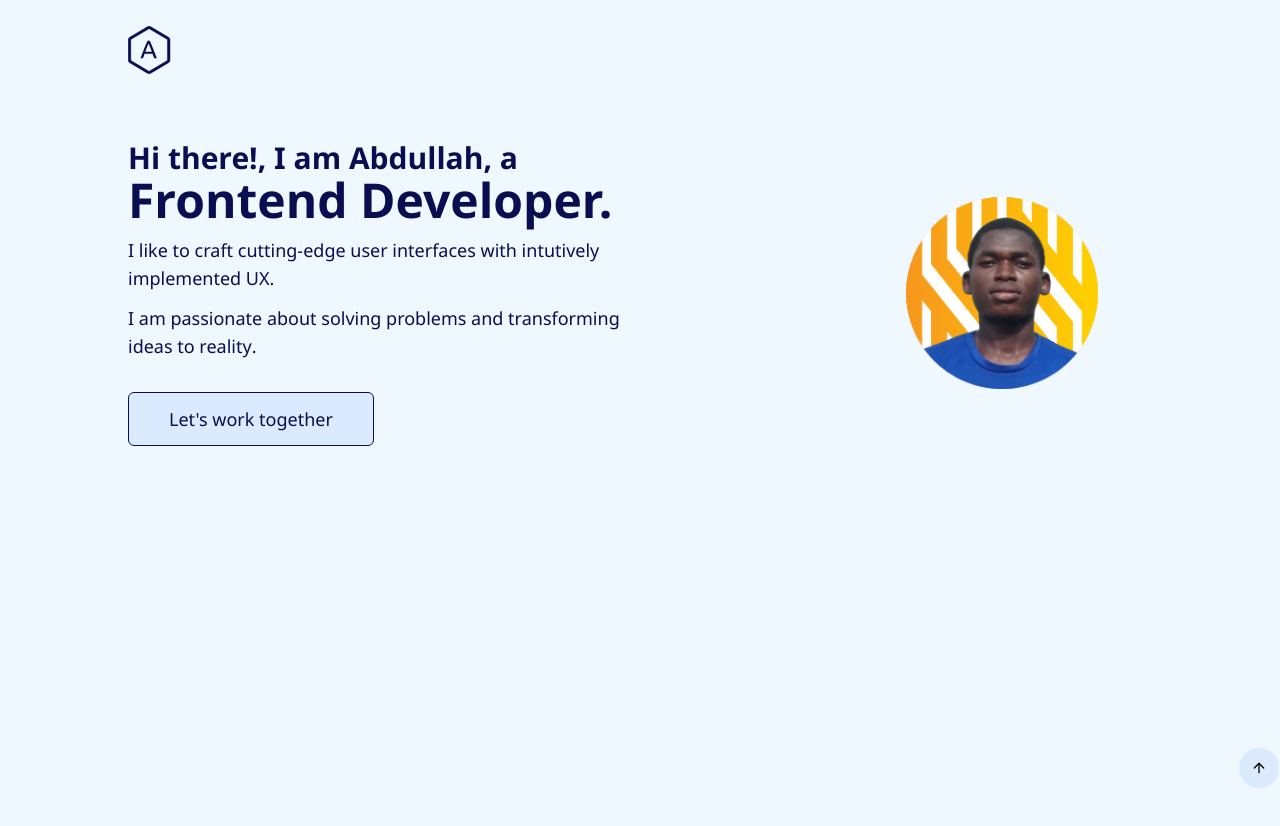
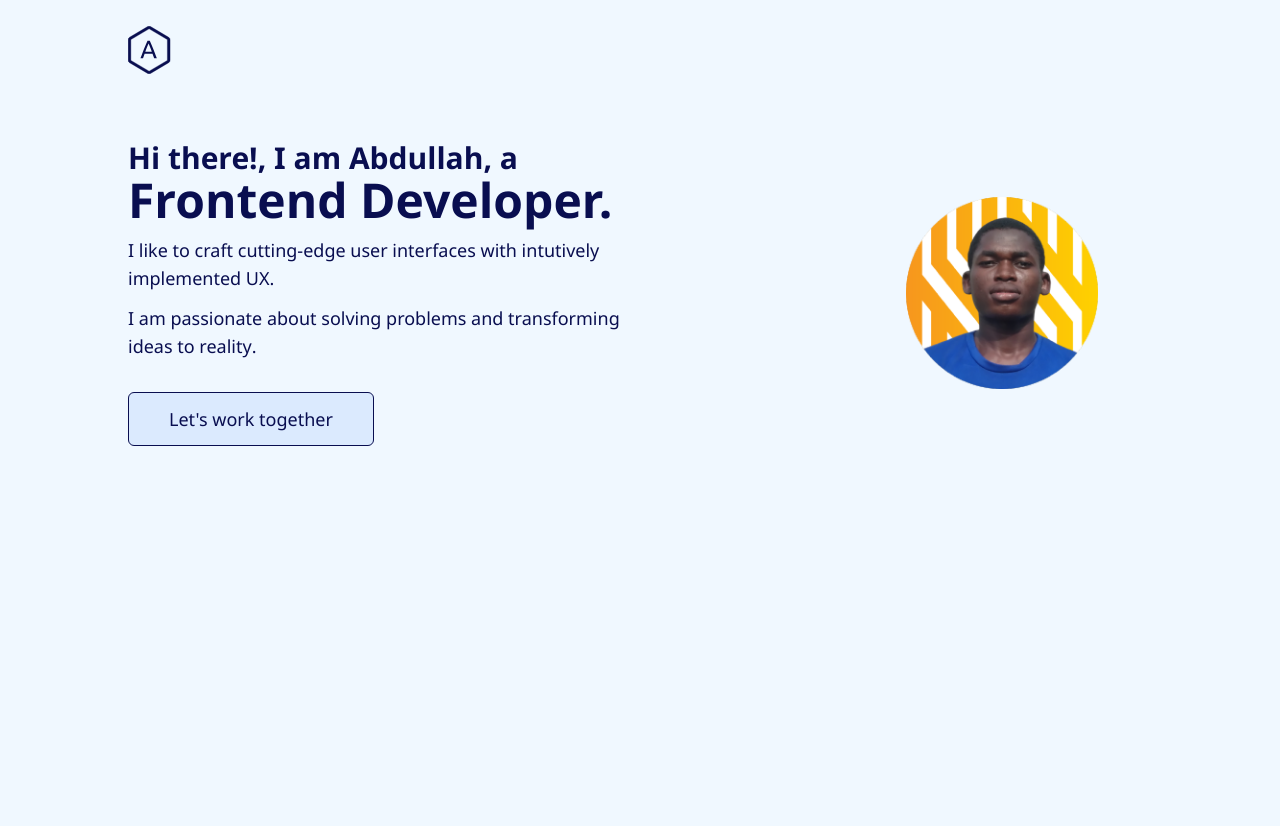
Before and after one commit to AbdullahAjayi/portfolio, a React (Vite) app: page / in a window 1280 px wide. Shown: the top 826 px of the page. Built offline with nearby package versions, Linux system fonts and the light colour scheme.

Commit message:
Made BackToTop component functional

```diff
--- a/src/components/BackToTop.jsx
+++ b/src/components/BackToTop.jsx
@@ -1,28 +1,15 @@
-import { useEffect } from "react";
 import { FiArrowUp } from "react-icons/fi";
 const BackToTop = () => {
-  useEffect(() => {
-    const scooty = document.getElementById("take-me-up");
-    const scrollFunction = () => {
-      if (
-        (document.body.scrollTop || document.documentElement.scrollTop) > 20
-      ) {
-        scooty.style.display = "block";
-      } else {
-        scooty.style.display = "none";
-      }
-    };
-    // scrollFunction();
-    // console.log(scooty);
-  }, []);
   return (
     <div
-      id="take-me-up "
-      className="fixed bottom-3 right-[1px] w-10 h-10 bg-blue-100 rounded-full flex justify-center items-center cursor-pointer z-[10000]"
+      id="take-me-up"
+      className={`fixed bottom-3 right-[5px] w-10 h-10 bg-blue-100 rounded-full ${
+        document.documentElement.scrollTop > 100 ? "flex md:hidden" : "hidden"
+      } justify-center items-center cursor-pointer z-[10000]`}
     >
       <FiArrowUp
         onClick={() => {
-          window.moveTo(0, 0);
+          document.documentElement.scrollTop = 0;
         }}
       />
     </div>
```
